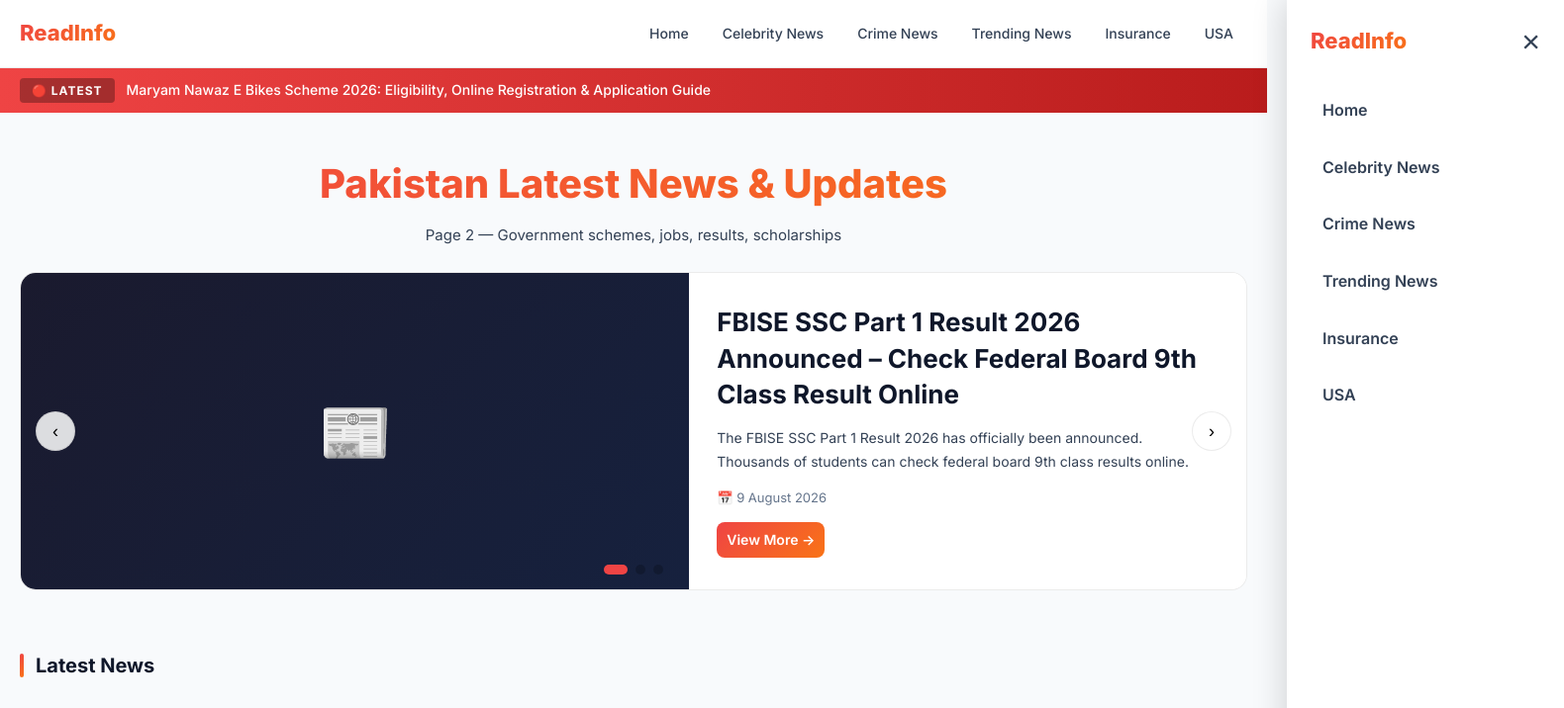
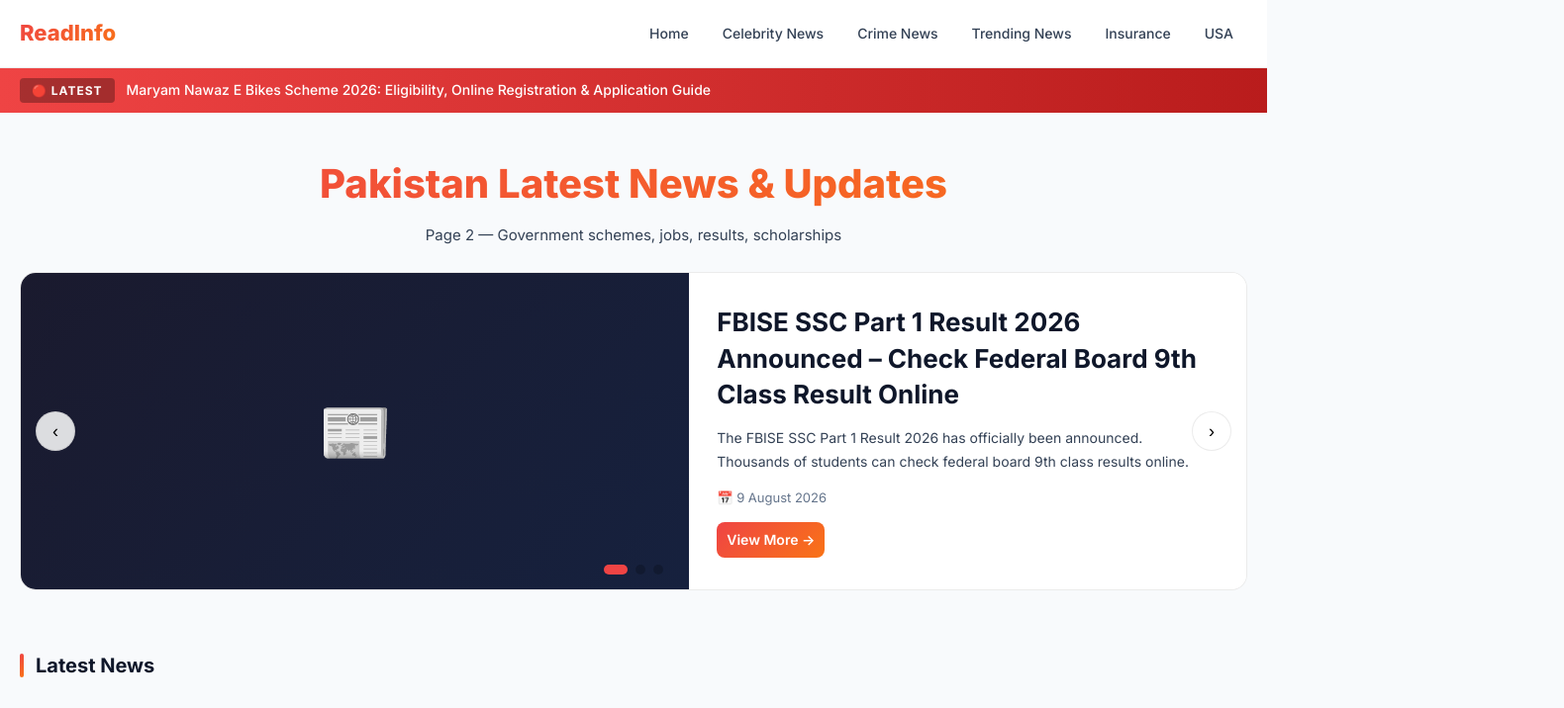
Before and after one commit to tayyabali77865-tech/readinfo, a Next.js app: page /page/2 in a window 1280 px wide. Shown: the top 716 px of the page at 99% size, 1580 px wide, since content can reach past the window. Built offline with nearby package versions, Linux system fonts and the light colour scheme; no server answers; a web font is replaced by a local one.

Commit message:
Fix mobile sidebar visibility bug and disable on desktop

```diff
--- a/styles/globals.css
+++ b/styles/globals.css
@@ -165,20 +165,29 @@
 .mobile-sidebar {
   position: fixed;
   top: 0;
-  right: -300px;
+  right: 0;
+  transform: translateX(100%);
   width: 280px;
   height: 100vh;
   background: var(--bg-secondary);
   box-shadow: -4px 0 30px rgba(0, 0, 0, 0.15);
   z-index: 200;
-  transition: var(--transition);
+  transition: transform 0.3s ease-in-out, visibility 0.3s ease-in-out;
   display: flex;
   flex-direction: column;
   padding: 24px;
+  visibility: hidden;
 }
 
 .mobile-sidebar.active {
-  right: 0;
+  transform: translateX(0);
+  visibility: visible;
+}
+
+@media (min-width: 481px) {
+  .mobile-sidebar, .sidebar-overlay {
+    display: none !important;
+  }
 }
 
 .sidebar-header {
```
